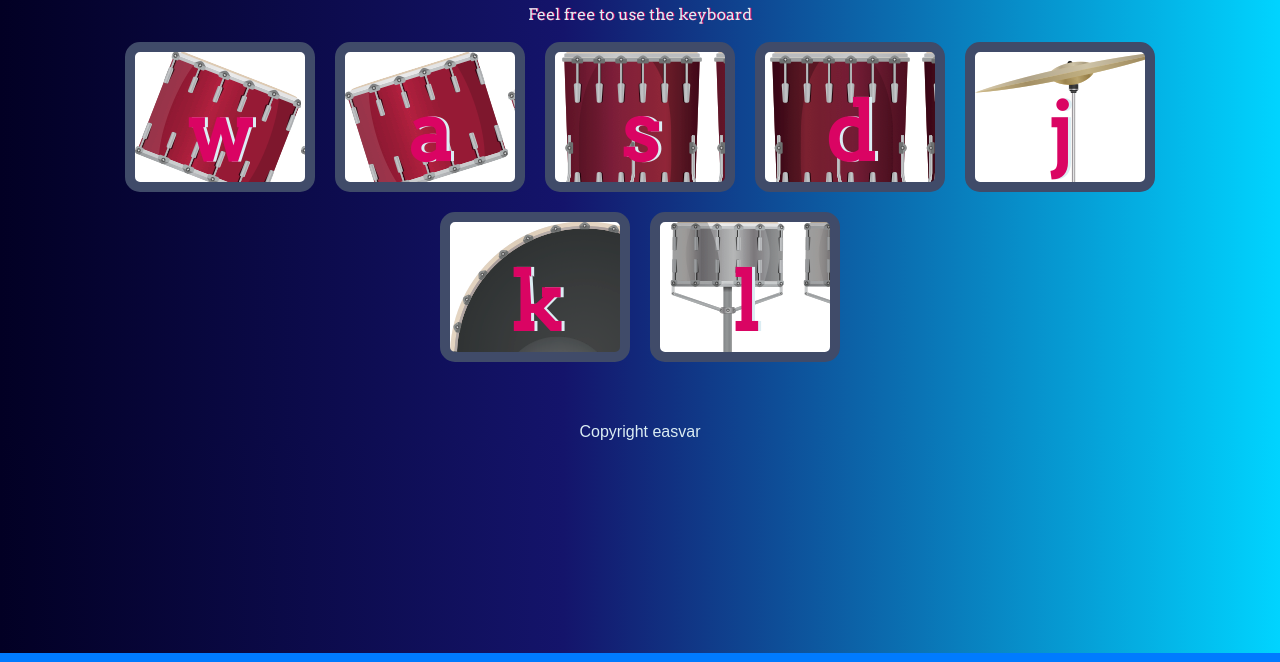
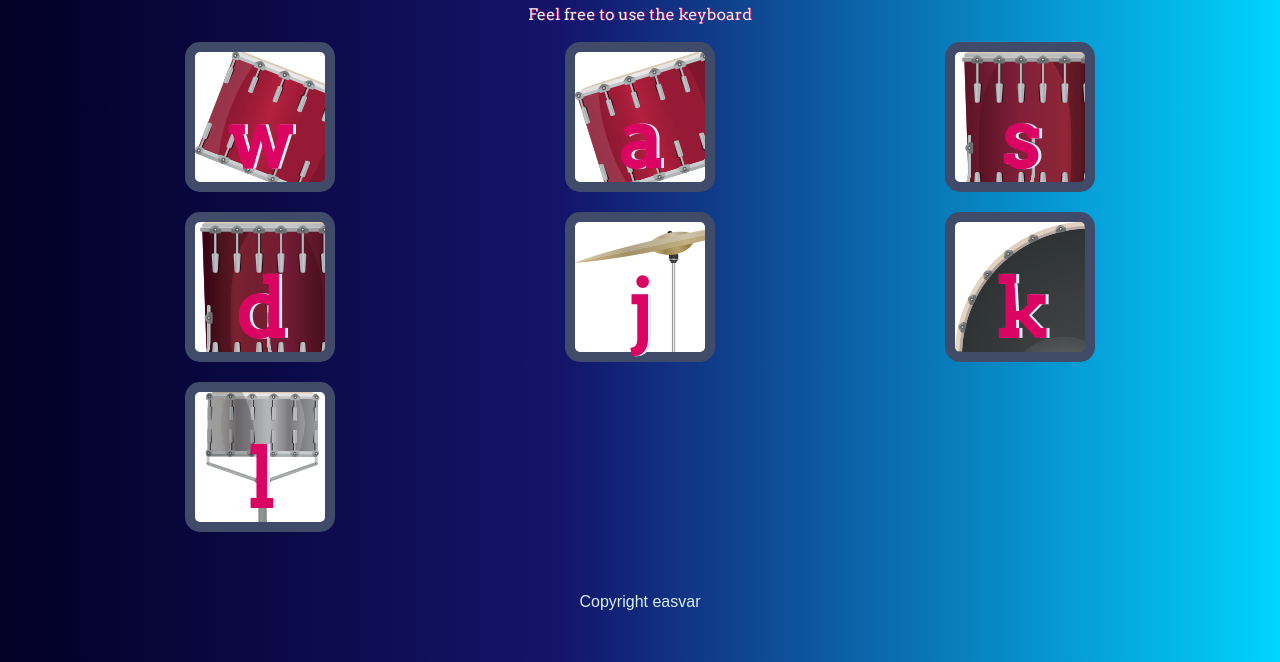
Before and after one commit to PacifiedPizza/drumkit, a plain HTML site: page index.html in a window 1280 px wide. Shown: the part 147-809 px from the top of the page. Drawn offline with nearby package versions, Linux system fonts and the light colour scheme.

Commit message:
Update index.html

```diff
--- a/index.html
+++ b/index.html
@@ -4,6 +4,7 @@
 <head>
   <meta charset="utf-8">
   <title>Drum Kit</title>
+  <!-- Bootstrap CSS -->
   <link rel="stylesheet" href="https://stackpath.bootstrapcdn.com/bootstrap/4.3.1/css/bootstrap.min.css">
   <link rel="stylesheet" href="styles.css">
   <link href="https://fonts.googleapis.com/css?family=Arvo" rel="stylesheet">
@@ -11,24 +12,39 @@
 
 <body class="bg-primary text-light">
 
-  <div class="container text-center mt-5">
+  <div class="container text-center my-5">
     <h1 id="title">Drum Kit</h1>
     <h2>Feel free to use the keyboard</h2>
-    <div class="row justify-content-center">
-      <button class="w drum col-md-2 col-4">w</button>
-      <button class="a drum col-md-2 col-4">a</button>
-      <button class="s drum col-md-2 col-4">s</button>
-      <button class="d drum col-md-2 col-4">d</button>
-      <button class="j drum col-md-2 col-4">j</button>
-      <button class="k drum col-md-2 col-4">k</button>
-      <button class="l drum col-md-2 col-4">l</button>
+    <div class="row">
+      <div class="col-6 col-md-4">
+        <button class="w drum btn btn-light btn-lg btn-block">w</button>
+      </div>
+      <div class="col-6 col-md-4">
+        <button class="a drum btn btn-light btn-lg btn-block">a</button>
+      </div>
+      <div class="col-6 col-md-4">
+        <button class="s drum btn btn-light btn-lg btn-block">s</button>
+      </div>
+      <div class="col-6 col-md-4">
+        <button class="d drum btn btn-light btn-lg btn-block">d</button>
+      </div>
+      <div class="col-6 col-md-4">
+        <button class="j drum btn btn-light btn-lg btn-block">j</button>
+      </div>
+      <div class="col-6 col-md-4">
+        <button class="k drum btn btn-light btn-lg btn-block">k</button>
+      </div>
+      <div class="col-6 col-md-4">
+        <button class="l drum btn btn-light btn-lg btn-block">l</button>
+      </div>
     </div>
   </div>
 
-  <footer class="mt-5 text-center">
+  <footer class="text-center pb-5">
     Copyright easvar
   </footer>
 
+  <!-- Bootstrap JavaScript is not included -->
 
   <script src="./index.js"></script>
 </body>
```
